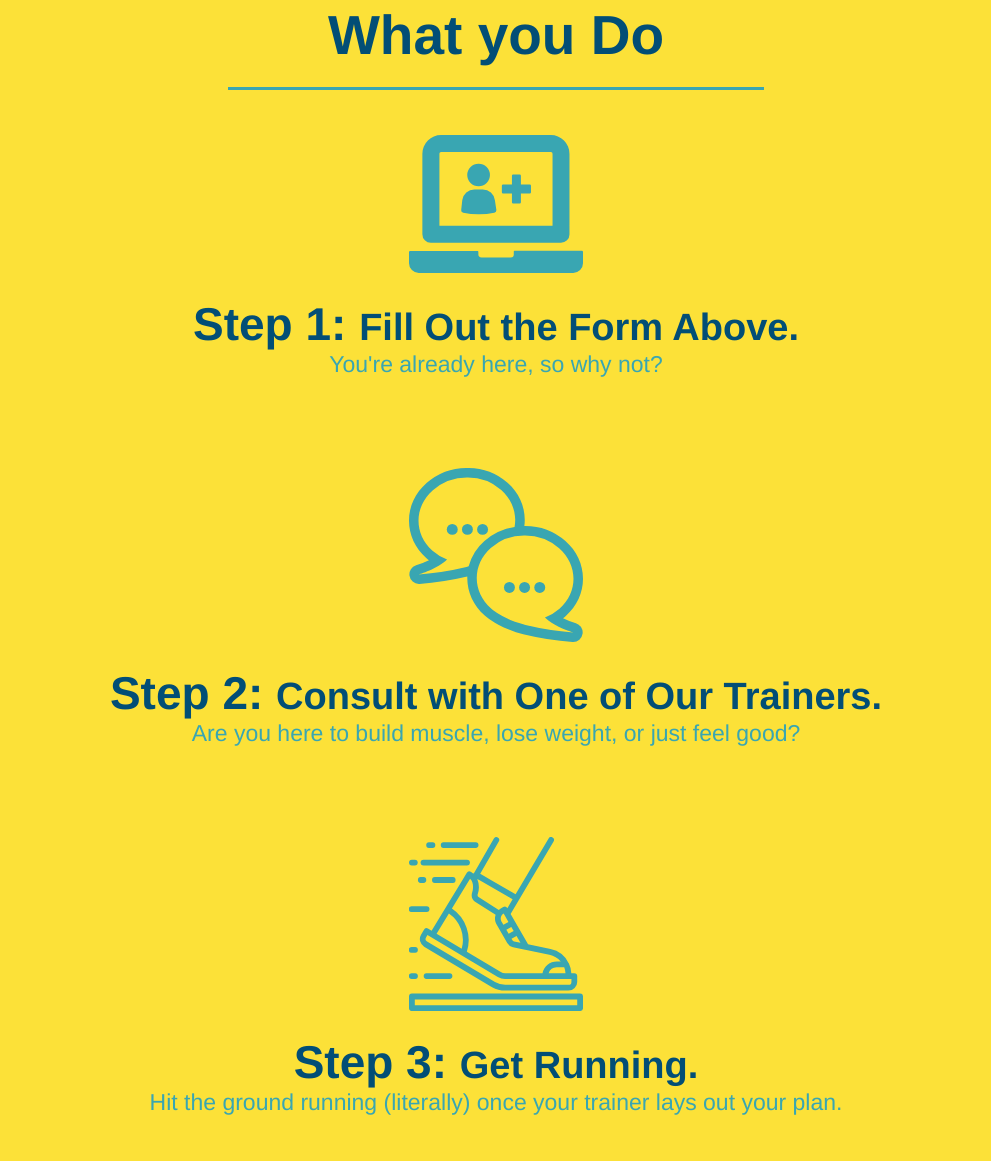
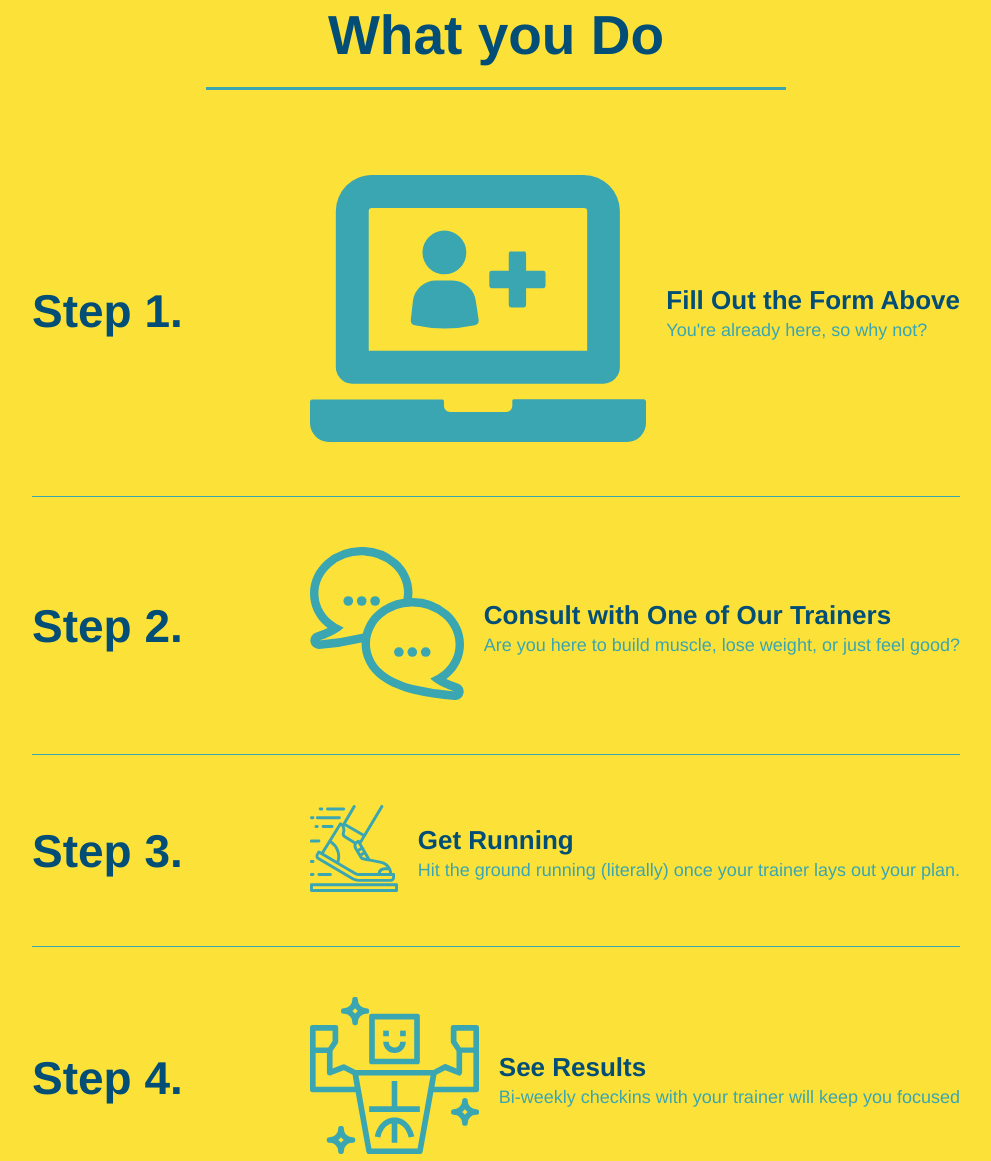
Before and after one commit to ArchieDonaho/run-buddy, a plain HTML site: page index.html in a window 1280 px wide. Shown: the part 1153-2314 px from the top of the page, without its empty margins (144-1135 px from the left). Drawn offline with Linux system fonts and the light colour scheme.

Commit message:
add flexbox to the steps

```diff
--- a/assets/css/style.css
+++ b/assets/css/style.css
@@ -14,7 +14,7 @@ header {
     padding: 20px;
     background-color: #39a6b2;
     display: flex;
-    justify-content: space-between;
+    justify-content: space-around;
     flex-wrap: wrap;
 }
 
@@ -149,10 +149,11 @@ section {
 .section-title {
     font-size: 55px;
     color: #024e76;
-    margin-bottom: 35px;
-    padding: 0 100px 20px 100px;
     border-bottom: 3px solid;
-    display: inline-block;
+    padding-bottom: 20px;
+    text-align: center;
+    margin: 0 auto 35px auto;
+    width: 50%;
 }
 
 .primary-border {
@@ -165,55 +166,69 @@ section {
 /* Step border end */
 
 /* What we do starts */
-.intro {
-    text-align: center;
-}
-
 .intro p {
     line-height: 1.7;
     color: #39a6b2;
     width: 80%;
     font-size: 20px;
     margin: 0 auto;
+    text-align: center;
 }
 /* What we do ends */
 
 /* what you do starts */
 .steps {
-    text-align: center;
     background: #fce138;
 }
 /* What you do ends */
 
 /* Step style starts */
-.steps div {
-    margin-bottom: 80px;
+.step {
+    margin: 50px auto;
+    padding-bottom: 50px;
+    width: 80%;
+    border-bottom: 1px solid #39a6b2;
+    display: flex;
+    flex-wrap: wrap;
+    align-items: center;
+    justify-content: space-between;
 }
 
-.steps img {
-    width: 15%;
-    margin: 10px 0;
+.step h3 {
+    color: #024e76;
+    font-size: 46px;
+    flex: 1 30%;
+}
+.step-info {
+    flex: 2 70%;
+    display: flex;
+    flex-wrap: wrap;
+    align-items: center;
 }
 
-.steps h3 {
-    color: #024e76;
-    font-size: 46px;
-    margin-top: 10px;
+.step-img {
+    flex: 1 12%;
+    margin-right: 20px;
 }
 
-.steps p {
-    color: #39a6b2;
-    font-size: 23px;
+.step-img img {
+    max-width: 100%;
 }
 
-.steps span {
-    font-size: 38px;
+.step-text p {
+    color: #39a6b2;
+    font-size: 18px;
+    flex: 12;
+}
+.step-text h4 {
+    font-size: 26px;
+    line-height: 1.5;
+    color: #024e76;
 }
 /* Step style ends */
 
 /* Trainer starts */
 .trainers {
-    text-align: center;
 }
 
 .trainer {
@@ -241,6 +256,10 @@ section {
 
 .text-right {
     text-align: right;
+}
+
+.flex-row {
+    display: flex;
 }
 
 .trainer-bio h3 {
@@ -279,7 +298,6 @@ section {
     width: 410px;
     display: inline-block;
     vertical-align: top;
-    text-align: left;
     margin: 30px 0 0 60px;
     color: white;
   }
@@ -294,7 +312,4 @@ section {
 .contact-info a, .contact-info h3 {
     color: #fce138;
 }
-
-
-
 /* reach out ends */
--- a/index.html
+++ b/index.html
@@ -73,43 +73,78 @@
 
         <!-- "what we do" section -->
         <section id="what-we-do" class="intro">
+            <div class="flex-row">
                 <h2 class="section-title primary-border">What We Do</h2>
+            </div>
+            <div class="flex-row">
                 <p>butcher selfies chambray shabby chic gentrify readymade yr Echo Park XOXO Tumblr normcore Banksy direct trade Blue Bottle chillwave you probably haven't heard of them single-origin coffee Vice fanny pack fixie Odd Future Austin fingerstache pickled twee synth Wes Anderson Thundercats viral bitters flannel meggings narwhal Marfa Schlitz sustainable Intelligentsia umami deep v craft</p>
+            </div>
         </section>
 
         <!-- "what you do" section -->
         <section id="what-you-do" class="steps">
+            <div class="flex-row">
                 <h2 class="section-title secondary-border">What you Do</h2>
-
-            <div>
-                <img alt="" src="./assets/images/step-1.svg"/>
-                <h3>Step 1: <span>Fill Out the Form Above.</span></h3>
-                <p>You're already here, so why not?
-                </p>
             </div>
 
-            <div>
+            <div class="step">
+                <h3>Step 1.</h3>
+                <div class="step-info">
+                    <div class="step-img">
+                        <img alt="" src="./assets/images/step-1.svg"/>
+                    </div>
+                    <div class="step-text">
+                        <h4>Fill Out the Form Above</h4>
+                        <p>You're already here, so why not?</p>
+                    </div>
+                </div>
+            </div>
+
+            <div class="step">
+                <h3>Step 2.</h3>
+                <div class="step-info">
+                    <div class="step-img">
                         <img alt="" src="./assets/images/step-2.svg"/>
-                <h3>Step 2: <span>Consult with One of Our Trainers.</span></h3>
+                    </div>
+                    <div class="step-text">
+                        <h4>Consult with One of Our Trainers</h4>
                         <p>Are you here to build muscle, lose weight, or just feel good?</p>
                     </div>
+                </div>
+            </div>
 
-            <div>
+            <div class="step">
+                <h3>Step 3.</h3>
+                <div class="step-info">
+                    <div class="step-img">
                         <img src="./assets/images/step-3.svg" alt="">
-                <h3>Step 3: <span>Get Running.</span></h3>
+                    </div>
+                    <div class="step-text">
+                        <h4>Get Running</h4>
                         <p>Hit the ground running (literally) once your trainer lays out your plan.</p>
                     </div>
+                </div>
+            </div>
 
-            <div>
+            <div class="step">
+                <h3>Step 4.</h3>
+                <div class="step-info">
+                    <div class="step-img">
                         <img src="./assets/images/step-4.svg" alt="">
-                <h3>Step 4: <span>See Results.</span></h3>
+                    </div>
+                    <div class="step-text">
+                        <h4>See Results</h4>
                         <p>Bi-weekly checkins with your trainer will keep you focused</p>
+                    </div>
+                </div>
             </div>
         </section>
 
         <!-- meet the trainers -->
         <section id="your-trainers" class="trainers">
+            <div class="flex-row">
                 <h2 class="section-title primary-border">Meet The Trainers</h2>
+            </div>
 
             <!-- first trainer bio -->
             <article class="trainer">
@@ -150,7 +185,9 @@
 
         <!-- "reach out" section -->
         <section id="reach-out" class="reach">
+            <div class="flex-row">
                 <h2 class="section-title secondary-border">Reach Out</h2>
+            </div>
             <div  class="contact-info">
                 <iframe src="https://www.google.com/maps/embed?pb=!1m18!1m12!1m3!1d13865.474400847426!2d-98.14091881901855!3d29.680091311898078!2m3!1f0!2f0!3f0!3m2!1i1024!2i768!4f13.1!3m3!1m2!1s0x865cbd6be5b9a065%3A0x55c86a01e501050d!2sComal%20Tubes!5e0!3m2!1sen!2sus!4v1643661462930!5m2!1sen!2sus"
                  width="400"
```
Lines whose indentation alone changed are shown as unchanged.
